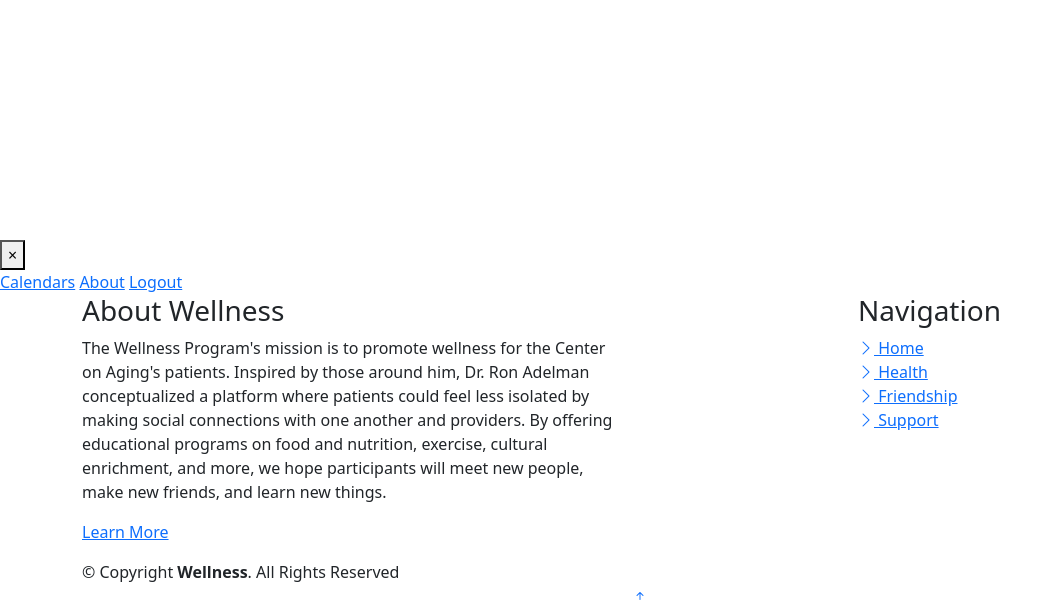
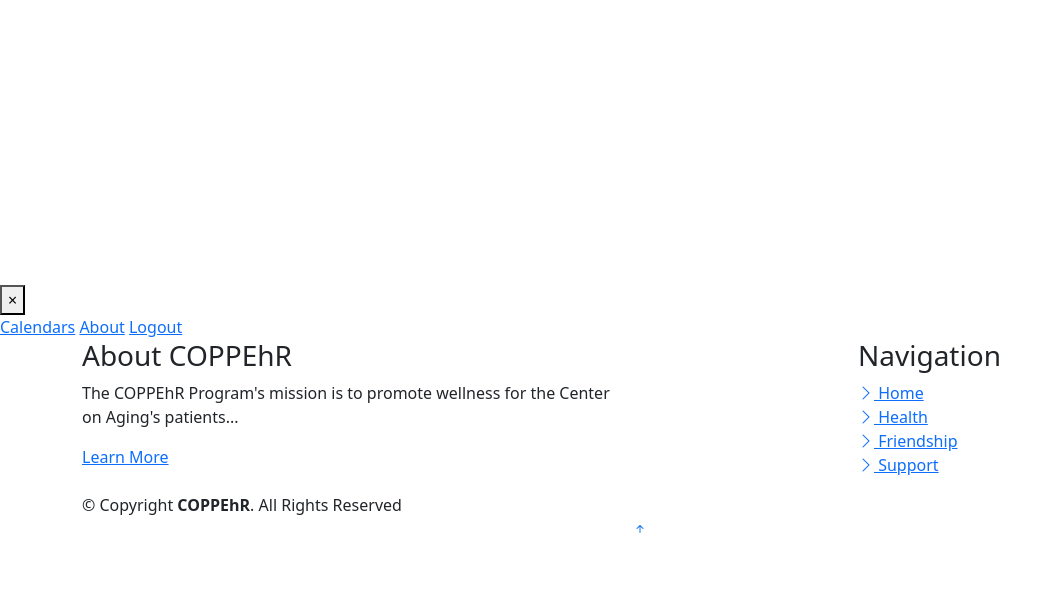
Before and after one commit to tanx25/Coppehr, a Django app: template Coppehr/templates/coppehr/pages/about.html in a window 1280 px wide. Shown: the part 1534-2142 px from the top of the page, without its empty margins (0-1062 px from the left). After the commit the page ends 2067 px from the top, so only its background shows below. Run offline with Django 5.2, Linux system fonts and the light colour scheme; the template is opened without the code that fills it, so the values that code supplies are empty; some libraries are stand-ins or nearby versions.

Commit message:
Sep 11th 2024

```diff
--- a/Coppehr/templates/coppehr/base.html
+++ b/Coppehr/templates/coppehr/base.html
@@ -75,6 +75,7 @@
   <div id="myItemsPanel" class="menu-panel">
     <button id="closeMenuButton" class="close-button">&times;</button>
     <div class="menu-content">
+
 {#        <a href="{% url 'coppehr:health-events' %}">Health</a>#}
 {#        <a href="{% url 'coppehr:friendship-events' %}">Friendship</a>#}
 {#        <a href="{% url 'coppehr:support-events' %}">Support</a>#}
@@ -92,8 +93,8 @@
       <div class="container">
         <div class="row g-5">
           <div class="col-md-6">
-            <h3 class="footer-heading">About Wellness</h3>
-            <p>The Wellness Program's mission is to promote wellness for the Center on Aging's patients. Inspired by those around him, Dr. Ron Adelman conceptualized a platform where patients could feel less isolated by making social connections with one another and providers. By offering educational programs on food and nutrition, exercise, cultural enrichment, and more, we hope participants will meet new people, make new friends, and learn new things.</p>
+            <h3 class="footer-heading">About COPPEhR</h3>
+            <p>The COPPEhR Program's mission is to promote wellness for the Center on Aging's patients...</p>
             <p><a href="{% url 'coppehr:about' %}" class="footer-link-more">Learn More</a></p>
           </div>
           <div class="col-md-2"></div>
@@ -117,7 +118,7 @@
         <div class="row justify-content-between">
           <div class="col-md-6 text-center text-md-start mb-3 mb-md-0">
             <div class="copyright">
-              © Copyright <strong><span>Wellness</span></strong>. All Rights Reserved
+              © Copyright <strong><span>COPPEhR</span></strong>. All Rights Reserved
             </div>
           </div>
         </div>
--- a/Coppehr/templates/coppehr/pages/about.html
+++ b/Coppehr/templates/coppehr/pages/about.html
@@ -3,7 +3,7 @@
 {% load static %}
 
 {% block title %}
-<title>About | Wellness</title>
+<title>About | COPPEhR</title>
 {% endblock title%}
 
 {% block content %}
@@ -32,8 +32,8 @@
         <div class="pe-md-5 mt-4 mt-md-0">
           <!-- <div class="post-meta mt-4">Mission &amp; Vision</div> -->
           <h2 class="mb-4 display-4">Mission &amp; Vision</h2>
-          <p>The Wellness Program’s mission is to promote coppehr for the Center on Aging’s patients. Inspired by those around him, Dr Ron Adelman, Executive Direct or of the Center on Aging, conceptualized a platform where patients could feel less isolated by making social connections with one another and providers. By offering educational programs on food and nutrition, exercise, cultural enrichment and more, we hope participants will meet new people, make new friends, and learn new things.</p>
-          <p>We welcome you to the program and invite you to explore all its offerings which are specially designed for you.</p>
+          <p>The COPPEhR Program’s mission is to promote wellness for the Center on Aging’s patients...</p>
+          <p></p>
         </div>
       </div>
     </div>
@@ -59,7 +59,7 @@
         <img src="{% static 'assets/images/site/sara-czaja.jpg' %}" alt="" class="img-fluid rounded-circle w-50 mb-4">
         <h4>Sara J. Czaja, Ph.D.</h4>
         <span class="d-block mb-3 text-uppercase">Director of the CABR</span>
-        <p>Dr. Czaja is the Gladys and Roland Harriman Professor of Medicine, and the Director of the Center on Aging and Behavioral Research at Weill Cornell Medicine. She is also the Co–Director of the Wellness Program. Her research focuses on the interface between older adults and technology systems, behavioral interventions to support aging adults and family caregivers, and novel methods of functional assessment. </p>
+        <p>Dr. Czaja is the Gladys and Roland Harriman Professor of Medicine, and the Director of the Center on Aging and Behavioral Research at Weill Cornell Medicine. She is also the Co–Director of the COPPEhR Program. Her research focuses on the interface between older adults and technology systems, behavioral interventions to support aging adults and family caregivers, and novel methods of functional assessment. </p>
       </div>
       <div class="col-lg-4 text-center mb-5">
         <img src="{% static 'assets/images/site/regenbogen-weiss-sandy.jpg' %}" alt="" class="img-fluid rounded-circle w-50 mb-4">
--- a/Coppehr/templates/coppehr/pages/home.html
+++ b/Coppehr/templates/coppehr/pages/home.html
@@ -3,7 +3,7 @@
 {% load static %}
 
 {% block title %}
-<title>Wellness - Home</title>
+<title>COPPEhR - Home</title>
 {% endblock title %}
 
 {% block content %}
--- a/Coppehr/templates/coppehr/pages/includes/swiper_wrapper.html
+++ b/Coppehr/templates/coppehr/pages/includes/swiper_wrapper.html
@@ -11,7 +11,7 @@
   {% empty %}
   <div class="swiper-slide">
     <div class="img-bg-inner">
-      <h2 >Wellness Program</h2>
+      <h2 >COPPEhR Program</h2>
       <p>There are no announcements at the moment.</p>
     </div>
   </div>
--- a/Coppehr/templates/coppehr/pages/resources/detail.html
+++ b/Coppehr/templates/coppehr/pages/resources/detail.html
@@ -1,4 +1,4 @@
-{% extends 'wellness/base.html' %}
+{% extends 'coppehr/base.html' %}
 
 {% load static %}
 
--- a/Coppehr/templates/coppehr/pages/resources/saved.html
+++ b/Coppehr/templates/coppehr/pages/resources/saved.html
@@ -1,7 +1,7 @@
-{% extends 'wellness/base.html' %}
+{% extends 'coppehr/base.html' %}
 
 {% block title %}
-<title>Saved Resources | Wellness</title>
+<title>Saved Resources | COPPEhR</title>
 {% endblock title%}
 
 {% block content %}
```
Also changed, not shown: Coppehr/templates/coppehr/pages/resources/friendship_resource.html (+6 -6 lines), Coppehr/templates/coppehr/pages/resources/health_resource.html (+6 -6 lines), Coppehr/templates/coppehr/pages/resources/support_resource.html (+6 -6 lines).
